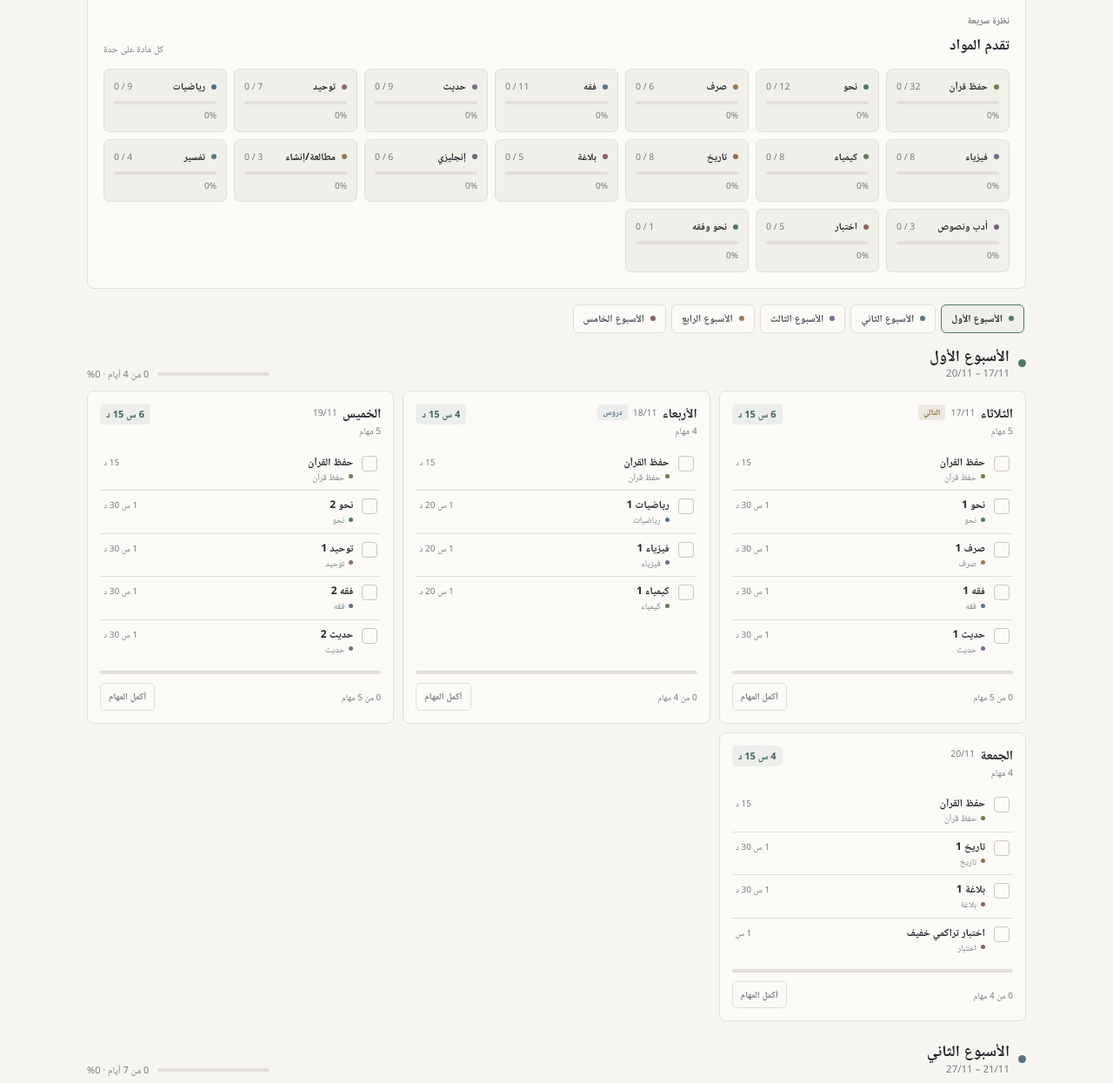
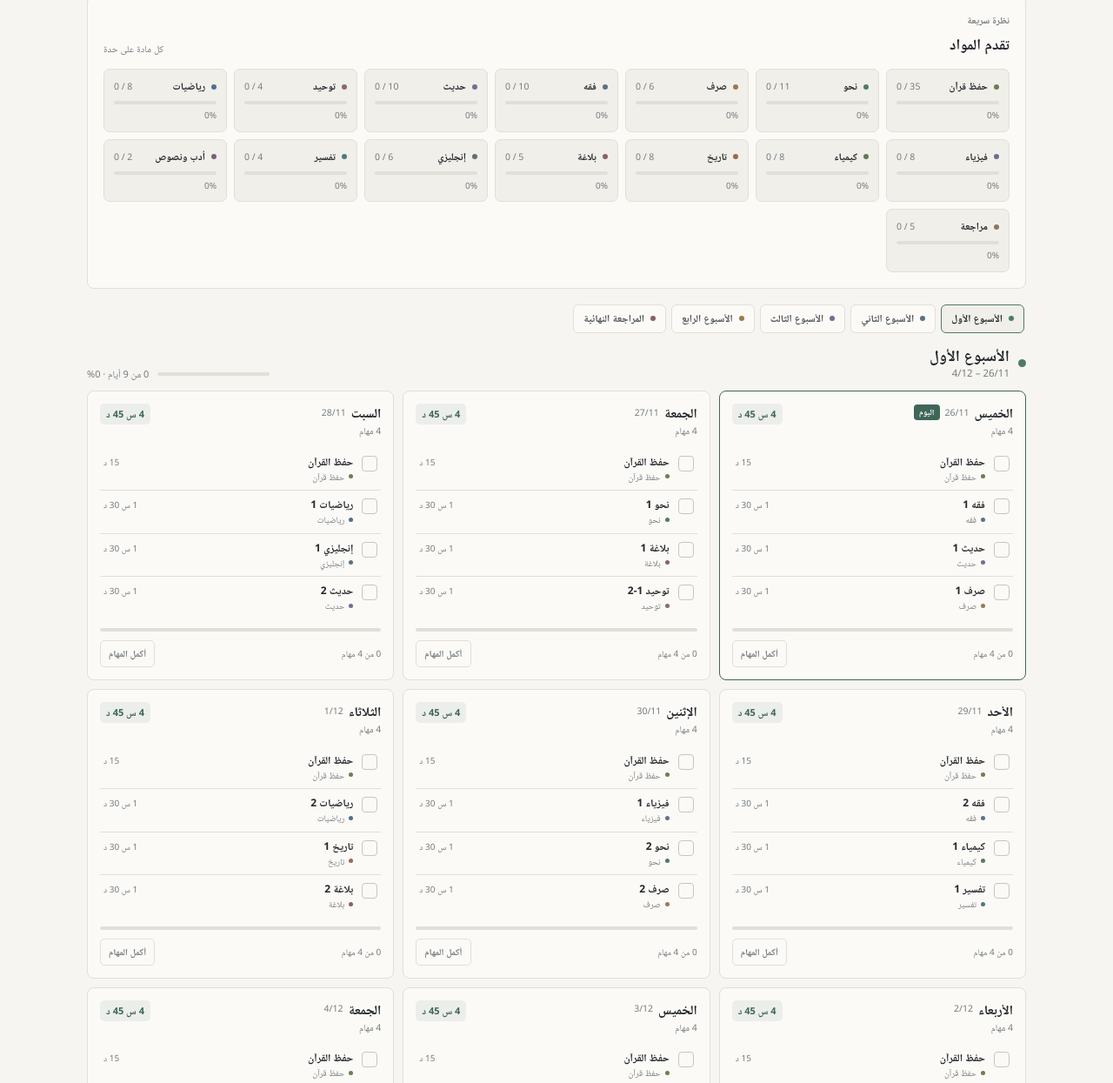
Before and after one commit to hssnxar9-ui/study-tracker, a plain HTML site: page index.html in a window 1280 px wide. Shown: the part 559-1804 px from the top of the page at 87% size. Drawn offline with Linux system fonts and the light colour scheme.

Commit message:
Rebuild plan: 30 study days + 5 review days, 130 tasks

```diff
--- a/app.js
+++ b/app.js
@@ -12,7 +12,7 @@
   const taskDayId = data.taskDayId;
   const subjectColors = data.subjectColors;
   const subjectOrder = data.subjectOrder;
-  const STORAGE_KEY = "study-plan-2026-2027-v1";
+  const STORAGE_KEY = "study-plan-2026-2027-v2";
   const RING_CIRCUMFERENCE = 2 * Math.PI * 58;
 
   const state = loadState();
--- a/index.html
+++ b/index.html
@@ -6,7 +6,7 @@
   <meta name="theme-color" content="#3f6659">
   <title>رفيق المذاكرة — خطة الترم الأول 2026–2027</title>
   <link rel="icon" href="favicon.svg" type="image/svg+xml">
-  <link rel="stylesheet" href="styles.css?v=8">
+  <link rel="stylesheet" href="styles.css?v=9">
 </head>
 <body id="top">
   <header class="topbar">
@@ -169,8 +169,8 @@
       document.body.classList.add("embed");
     }
   </script>
-  <script src="plan.js?v=8"></script>
-  <script src="app.js?v=8"></script>
-  <script src="actions.js?v=8"></script>
+  <script src="plan.js?v=9"></script>
+  <script src="app.js?v=9"></script>
+  <script src="actions.js?v=9"></script>
 </body>
 </html>
--- a/plan.js
+++ b/plan.js
@@ -1,4 +1,4 @@
-/* بيانات الخطة — الترم الأول 2026–2027 */
+/* بيانات الخطة — الترم الأول 2026–2027: 30 يوماً + 5 أيام مراجعة */
 (function () {
   "use strict";
 
@@ -17,59 +17,93 @@
     "تاريخ": "#9a6a4f",
     "بلاغة": "#8a5f6a",
     "إنجليزي": "#5f6f7a",
-    "مطالعة/إنشاء": "#8f7a4f",
     "تفسير": "#4f7a7a",
     "أدب ونصوص": "#7a5f7a",
-    "اختبار": "#8a5f5f",
-    "راحة": "#8a8a80",
-    "نحو وفقه": "#4f7a6a"
+    "مراجعة": "#8a7a5f"
   };
 
   const SUBJECT_ORDER = [
     "حفظ قرآن",
     "نحو", "صرف", "فقه", "حديث", "توحيد", "رياضيات", "فيزياء", "كيمياء",
-    "تاريخ", "بلاغة", "إنجليزي", "مطالعة/إنشاء", "تفسير", "أدب ونصوص",
-    "اختبار", "نحو وفقه"
+    "تاريخ", "بلاغة", "إنجليزي", "تفسير", "أدب ونصوص", "مراجعة"
   ];
 
   const rawPlan = [
     {
       id: "w1",
       title: "الأسبوع الأول",
-      range: "17/11 – 20/11",
+      range: "26/11 – 4/12",
       days: [
         {
-          id: "w1-d1", name: "الثلاثاء", date: "2026-11-17", dateLabel: "17/11", hours: 6, lesson: false,
+          id: "w1-d1", name: "الخميس", date: "2026-11-26", dateLabel: "26/11", lesson: false,
           tasks: [
-            ["نحو", "نحو 1", 90],
-            ["صرف", "صرف 1", 90],
             ["فقه", "فقه 1", 90],
-            ["حديث", "حديث 1", 90]
+            ["حديث", "حديث 1", 90],
+            ["صرف", "صرف 1", 90]
           ]
         },
         {
-          id: "w1-d2", name: "الأربعاء", date: "2026-11-18", dateLabel: "18/11", hours: 4, lesson: true,
+          id: "w1-d2", name: "الجمعة", date: "2026-11-27", dateLabel: "27/11", lesson: false,
           tasks: [
-            ["رياضيات", "رياضيات 1", 80],
-            ["فيزياء", "فيزياء 1", 80],
-            ["كيمياء", "كيمياء 1", 80]
+            ["نحو", "نحو 1", 90],
+            ["بلاغة", "بلاغة 1", 90],
+            ["توحيد", "توحيد 1-2", 90]
           ]
         },
         {
-          id: "w1-d3", name: "الخميس", date: "2026-11-19", dateLabel: "19/11", hours: 6, lesson: false,
+          id: "w1-d3", name: "السبت", date: "2026-11-28", dateLabel: "28/11", lesson: false,
           tasks: [
-            ["نحو", "نحو 2", 90],
-            ["توحيد", "توحيد 1", 90],
-            ["فقه", "فقه 2", 90],
+            ["رياضيات", "رياضيات 1", 90],
+            ["إنجليزي", "إنجليزي 1", 90],
             ["حديث", "حديث 2", 90]
           ]
         },
         {
-          id: "w1-d4", name: "الجمعة", date: "2026-11-20", dateLabel: "20/11", hours: 4, lesson: false,
+          id: "w1-d4", name: "الأحد", date: "2026-11-29", dateLabel: "29/11", lesson: false,
           tasks: [
+            ["فقه", "فقه 2", 90],
+            ["كيمياء", "كيمياء 1", 90],
+            ["تفسير", "تفسير 1", 90]
+          ]
+        },
+        {
+          id: "w1-d5", name: "الإثنين", date: "2026-11-30", dateLabel: "30/11", lesson: false,
+          tasks: [
+            ["فيزياء", "فيزياء 1", 90],
+            ["نحو", "نحو 2", 90],
+            ["صرف", "صرف 2", 90]
+          ]
+        },
+        {
+          id: "w1-d6", name: "الثلاثاء", date: "2026-12-01", dateLabel: "1/12", lesson: false,
+          tasks: [
+            ["رياضيات", "رياضيات 2", 90],
             ["تاريخ", "تاريخ 1", 90],
-            ["بلاغة", "بلاغة 1", 90],
-            ["اختبار", "اختبار تراكمي خفيف", 60]
+            ["بلاغة", "بلاغة 2", 90]
+          ]
+        },
+        {
+          id: "w1-d7", name: "الأربعاء", date: "2026-12-02", dateLabel: "2/12", lesson: false,
+          tasks: [
+            ["فيزياء", "فيزياء 2", 90],
+            ["كيمياء", "كيمياء 2", 90],
+            ["حديث", "حديث 3", 90]
+          ]
+        },
+        {
+          id: "w1-d8", name: "الخميس", date: "2026-12-03", dateLabel: "3/12", lesson: false,
+          tasks: [
+            ["فقه", "فقه 3", 90],
+            ["نحو", "نحو 3", 90],
+            ["توحيد", "توحيد 3-4", 90]
+          ]
+        },
+        {
+          id: "w1-d9", name: "الجمعة", date: "2026-12-04", dateLabel: "4/12", lesson: false,
+          tasks: [
+            ["تاريخ", "تاريخ 2", 90],
+            ["صرف", "صرف 3", 90],
+            ["تفسير", "تفسير 2", 90]
           ]
         }
       ]
@@ -77,65 +111,62 @@
     {
       id: "w2",
       title: "الأسبوع الثاني",
-      range: "21/11 – 27/11",
+      range: "5/12 – 11/12",
       days: [
         {
-          id: "w2-d1", name: "السبت", date: "2026-11-21", dateLabel: "21/11", hours: 6, lesson: false,
+          id: "w2-d1", name: "السبت", date: "2026-12-05", dateLabel: "5/12", lesson: false,
           tasks: [
-            ["نحو", "نحو 3", 90],
-            ["صرف", "صرف 2", 90],
-            ["فقه", "فقه 3", 90],
-            ["توحيد", "توحيد 2", 90]
+            ["رياضيات", "رياضيات 3", 90],
+            ["إنجليزي", "إنجليزي 2", 90],
+            ["حديث", "حديث 4", 90]
           ]
         },
         {
-          id: "w2-d2", name: "الأحد", date: "2026-11-22", dateLabel: "22/11", hours: 4, lesson: true,
+          id: "w2-d2", name: "الأحد", date: "2026-12-06", dateLabel: "6/12", lesson: false,
           tasks: [
-            ["رياضيات", "رياضيات 2", 80],
-            ["إنجليزي", "إنجليزي 1", 80],
-            ["كيمياء", "كيمياء 2", 80]
+            ["فقه", "فقه 4", 90],
+            ["كيمياء", "كيمياء 3", 90],
+            ["بلاغة", "بلاغة 3", 90]
           ]
         },
         {
-          id: "w2-d3", name: "الإثنين", date: "2026-11-23", dateLabel: "23/11", hours: 6, lesson: false,
+          id: "w2-d3", name: "الإثنين", date: "2026-12-07", dateLabel: "7/12", lesson: false,
           tasks: [
-            ["فيزياء", "فيزياء 2", 90],
-            ["كيمياء", "كيمياء 3", 90],
-            ["حديث", "حديث 3", 90],
-            ["نحو", "نحو 4", 90]
+            ["فيزياء", "فيزياء 3", 90],
+            ["نحو", "نحو 4", 90],
+            ["صرف", "صرف 4", 90]
           ]
         },
         {
-          id: "w2-d4", name: "الثلاثاء", date: "2026-11-24", dateLabel: "24/11", hours: 6, lesson: false,
+          id: "w2-d4", name: "الثلاثاء", date: "2026-12-08", dateLabel: "8/12", lesson: false,
           tasks: [
-            ["فقه", "فقه 4", 90],
-            ["توحيد", "توحيد 3", 90],
-            ["تاريخ", "تاريخ 2", 90],
-            ["بلاغة", "بلاغة 2", 90]
+            ["رياضيات", "رياضيات 4", 90],
+            ["تاريخ", "تاريخ 3", 90],
+            ["توحيد", "توحيد 5-6", 90]
           ]
         },
         {
-          id: "w2-d5", name: "الأربعاء", date: "2026-11-25", dateLabel: "25/11", hours: 4, lesson: true,
+          id: "w2-d5", name: "الأربعاء", date: "2026-12-09", dateLabel: "9/12", lesson: false,
           tasks: [
-            ["رياضيات", "رياضيات 3", 80],
-            ["فيزياء", "فيزياء 3", 80],
-            ["صرف", "صرف 3", 80]
+            ["فيزياء", "فيزياء 4", 90],
+            ["كيمياء", "كيمياء 4", 90],
+            ["حديث", "حديث 5", 90]
           ]
         },
         {
-          id: "w2-d6", name: "الخميس", date: "2026-11-26", dateLabel: "26/11", hours: 6, lesson: false,
+          id: "w2-d6", name: "الخميس", date: "2026-12-10", dateLabel: "10/12", lesson: false,
           tasks: [
+            ["فقه", "فقه 5", 90],
             ["نحو", "نحو 5", 90],
-            ["مطالعة/إنشاء", "مطالعة/إنشاء 1", 90],
-            ["تفسير", "تفسير 1", 90],
-            ["إنجليزي", "إنجليزي 2", 90]
+            ["تفسير", "تفسير 3", 90]
           ]
         },
         {
-          id: "w2-d7", name: "الجمعة", date: "2026-11-27", dateLabel: "27/11", hours: 2.75, lesson: false,
+          id: "w2-d7", name: "الجمعة", date: "2026-12-11", dateLabel: "11/12", lesson: false,
           tasks: [
-            ["اختبار", "اختبار تراكمي على ما سبق", 120],
-            ["راحة", "راحة", 45]
+            ["تاريخ", "تاريخ 4", 90],
+            ["صرف", "صرف 5", 90],
+            ["بلاغة", "بلاغة 4", 90]
           ]
         }
       ]
@@ -143,65 +174,62 @@
     {
       id: "w3",
       title: "الأسبوع الثالث",
-      range: "28/11 – 4/12",
+      range: "12/12 – 18/12",
       days: [
         {
-          id: "w3-d1", name: "السبت", date: "2026-11-28", dateLabel: "28/11", hours: 6, lesson: false,
+          id: "w3-d1", name: "السبت", date: "2026-12-12", dateLabel: "12/12", lesson: false,
           tasks: [
-            ["نحو", "نحو 6", 90],
-            ["فقه", "فقه 5", 90],
-            ["حديث", "حديث 4", 90],
-            ["فيزياء", "فيزياء 4", 90]
+            ["رياضيات", "رياضيات 5", 90],
+            ["إنجليزي", "إنجليزي 3", 90],
+            ["حديث", "حديث 6", 90]
           ]
         },
         {
-          id: "w3-d2", name: "الأحد", date: "2026-11-29", dateLabel: "29/11", hours: 4, lesson: true,
+          id: "w3-d2", name: "الأحد", date: "2026-12-13", dateLabel: "13/12", lesson: false,
           tasks: [
-            ["رياضيات", "رياضيات 4", 80],
-            ["إنجليزي", "إنجليزي 3", 80],
-            ["كيمياء", "كيمياء 4", 80]
+            ["فقه", "فقه 6", 90],
+            ["كيمياء", "كيمياء 5", 90],
+            ["توحيد", "توحيد 7-8", 90]
           ]
         },
         {
-          id: "w3-d3", name: "الإثنين", date: "2026-11-30", dateLabel: "30/11", hours: 6, lesson: false,
+          id: "w3-d3", name: "الإثنين", date: "2026-12-14", dateLabel: "14/12", lesson: false,
           tasks: [
             ["فيزياء", "فيزياء 5", 90],
-            ["كيمياء", "كيمياء 5", 90],
-            ["نحو", "نحو 7", 90],
-            ["توحيد", "توحيد 4", 90]
+            ["نحو", "نحو 6", 90],
+            ["صرف", "صرف 6", 90]
           ]
         },
         {
-          id: "w3-d4", name: "الثلاثاء", date: "2026-12-01", dateLabel: "1/12", hours: 6, lesson: false,
+          id: "w3-d4", name: "الثلاثاء", date: "2026-12-15", dateLabel: "15/12", lesson: false,
           tasks: [
-            ["فقه", "فقه 6", 90],
-            ["حديث", "حديث 5", 90],
-            ["تاريخ", "تاريخ 3", 90],
-            ["بلاغة", "بلاغة 3", 90]
+            ["رياضيات", "رياضيات 6", 90],
+            ["إنجليزي", "إنجليزي 4", 90],
+            ["تفسير", "تفسير 4", 90]
           ]
         },
         {
-          id: "w3-d5", name: "الأربعاء", date: "2026-12-02", dateLabel: "2/12", hours: 4, lesson: true,
+          id: "w3-d5", name: "الأربعاء", date: "2026-12-16", dateLabel: "16/12", lesson: false,
           tasks: [
-            ["رياضيات", "رياضيات 5", 80],
-            ["فيزياء", "فيزياء 6", 80],
-            ["صرف", "صرف 4", 80]
+            ["فيزياء", "فيزياء 6", 90],
+            ["كيمياء", "كيمياء 6", 90],
+            ["حديث", "حديث 7", 90]
           ]
         },
         {
-          id: "w3-d6", name: "الخميس", date: "2026-12-03", dateLabel: "3/12", hours: 6, lesson: false,
+          id: "w3-d6", name: "الخميس", date: "2026-12-17", dateLabel: "17/12", lesson: false,
           tasks: [
-            ["نحو", "نحو 8", 90],
-            ["مطالعة/إنشاء", "مطالعة/إنشاء 2", 90],
-            ["تفسير", "تفسير 2", 90],
-            ["إنجليزي", "إنجليزي 4", 90]
+            ["فقه", "فقه 7", 90],
+            ["نحو", "نحو 7", 90],
+            ["بلاغة", "بلاغة 5", 90]
           ]
         },
         {
-          id: "w3-d7", name: "الجمعة", date: "2026-12-04", dateLabel: "4/12", hours: 2.75, lesson: false,
+          id: "w3-d7", name: "الجمعة", date: "2026-12-18", dateLabel: "18/12", lesson: false,
           tasks: [
-            ["اختبار", "اختبار تراكمي على ما سبق", 120],
-            ["راحة", "راحة", 45]
+            ["تاريخ", "تاريخ 5", 90],
+            ["نحو", "نحو 8", 90],
+            ["حديث", "حديث 8", 90]
           ]
         }
       ]
@@ -209,130 +237,99 @@
     {
       id: "w4",
       title: "الأسبوع الرابع",
-      range: "5/12 – 11/12",
+      range: "19/12 – 25/12",
       days: [
         {
-          id: "w4-d1", name: "السبت", date: "2026-12-05", dateLabel: "5/12", hours: 6, lesson: false,
+          id: "w4-d1", name: "السبت", date: "2026-12-19", dateLabel: "19/12", lesson: false,
           tasks: [
-            ["نحو", "نحو 9", 90],
-            ["فقه", "فقه 7", 90],
-            ["حديث", "حديث 6", 90],
-            ["فيزياء", "فيزياء 7", 90]
+            ["رياضيات", "رياضيات 7", 90],
+            ["إنجليزي", "إنجليزي 5", 90],
+            ["حديث", "حديث 9", 90]
           ]
         },
         {
-          id: "w4-d2", name: "الأحد", date: "2026-12-06", dateLabel: "6/12", hours: 4, lesson: true,
+          id: "w4-d2", name: "الأحد", date: "2026-12-20", dateLabel: "20/12", lesson: false,
           tasks: [
-            ["رياضيات", "رياضيات 6", 80],
-            ["كيمياء", "كيمياء 6", 80],
-            ["إنجليزي", "إنجليزي 5", 80]
+            ["فقه", "فقه 8", 90],
+            ["كيمياء", "كيمياء 7", 90],
+            ["أدب ونصوص", "أدب ونصوص 1", 90]
           ]
         },
         {
-          id: "w4-d3", name: "الإثنين", date: "2026-12-07", dateLabel: "7/12", hours: 6, lesson: false,
+          id: "w4-d3", name: "الإثنين", date: "2026-12-21", dateLabel: "21/12", lesson: false,
           tasks: [
-            ["نحو", "نحو 10", 90],
-            ["تاريخ", "تاريخ 4", 90],
-            ["فقه", "فقه 8", 90],
-            ["توحيد", "توحيد 5", 90]
+            ["فيزياء", "فيزياء 7", 90],
+            ["نحو", "نحو 9", 90],
+            ["حديث", "حديث 10", 90]
           ]
         },
         {
-          id: "w4-d4", name: "الثلاثاء", date: "2026-12-08", dateLabel: "8/12", hours: 6, lesson: false,
+          id: "w4-d4", name: "الثلاثاء", date: "2026-12-22", dateLabel: "22/12", lesson: false,
           tasks: [
-            ["فقه", "فقه 9", 90],
-            ["حديث", "حديث 7", 90],
-            ["تاريخ", "تاريخ 5", 90],
-            ["بلاغة", "بلاغة 4", 90]
+            ["رياضيات", "رياضيات 8", 90],
+            ["إنجليزي", "إنجليزي 6", 90],
+            ["تاريخ", "تاريخ 6", 90]
           ]
         },
         {
-          id: "w4-d5", name: "الأربعاء", date: "2026-12-09", dateLabel: "9/12", hours: 4, lesson: true,
+          id: "w4-d5", name: "الأربعاء", date: "2026-12-23", dateLabel: "23/12", lesson: false,
           tasks: [
-            ["رياضيات", "رياضيات 7", 80],
-            ["كيمياء", "كيمياء 7", 80],
-            ["صرف", "صرف 5", 80]
+            ["فيزياء", "فيزياء 8", 90],
+            ["كيمياء", "كيمياء 8", 90],
+            ["أدب ونصوص", "أدب ونصوص 2", 90]
           ]
         },
         {
-          id: "w4-d6", name: "الخميس", date: "2026-12-10", dateLabel: "10/12", hours: 6, lesson: false,
+          id: "w4-d6", name: "الخميس", date: "2026-12-24", dateLabel: "24/12", lesson: false,
           tasks: [
-            ["نحو", "نحو 11", 90],
-            ["فقه", "فقه 10", 90],
-            ["مطالعة/إنشاء", "مطالعة/إنشاء 3", 90],
-            ["تفسير", "تفسير 3", 90]
+            ["فقه", "فقه 9", 90],
+            ["نحو", "نحو 10", 90],
+            ["تاريخ", "تاريخ 7", 90]
           ]
         },
         {
-          id: "w4-d7", name: "الجمعة", date: "2026-12-11", dateLabel: "11/12", hours: 2.75, lesson: false,
+          id: "w4-d7", name: "الجمعة", date: "2026-12-25", dateLabel: "25/12", lesson: false,
           tasks: [
-            ["اختبار", "اختبار تراكمي على ما سبق", 120],
-            ["راحة", "راحة", 45]
+            ["فقه", "فقه 10-11", 90],
+            ["نحو", "نحو 11-12", 90],
+            ["تاريخ", "تاريخ 8", 90]
           ]
         }
       ]
     },
     {
       id: "w5",
-      title: "الأسبوع الخامس",
-      range: "12/12 – 18/12",
+      title: "المراجعة النهائية",
+      range: "26/12 – 30/12",
       days: [
         {
-          id: "w5-d1", name: "السبت", date: "2026-12-12", dateLabel: "12/12", hours: 6, lesson: false,
+          id: "w5-d1", name: "السبت", date: "2026-12-26", dateLabel: "26/12", lesson: false,
           tasks: [
-            ["نحو", "نحو 12", 90],
-            ["حديث", "حديث 8", 90],
-            ["توحيد", "توحيد 6", 90],
-            ["فيزياء", "فيزياء 8", 90]
+            ["مراجعة", "حل امتحانات سابقة — المواد الثقافية", 180]
           ]
         },
         {
-          id: "w5-d2", name: "الأحد", date: "2026-12-13", dateLabel: "13/12", hours: 4, lesson: true,
+          id: "w5-d2", name: "الأحد", date: "2026-12-27", dateLabel: "27/12", lesson: false,
           tasks: [
-            ["رياضيات", "رياضيات 8", 80],
-            ["إنجليزي", "إنجليزي 6", 80],
-            ["كيمياء", "كيمياء 8", 80]
+            ["مراجعة", "حل امتحانات سابقة — المواد العربية", 180]
           ]
         },
         {
-          id: "w5-d3", name: "الإثنين", date: "2026-12-14", dateLabel: "14/12", hours: 6, lesson: false,
+          id: "w5-d3", name: "الإثنين", date: "2026-12-28", dateLabel: "28/12", lesson: false,
           tasks: [
-            ["تاريخ", "تاريخ 6", 90],
-            ["فقه", "فقه 11", 90],
-            ["أدب ونصوص", "أدب ونصوص 1", 90],
-            ["صرف", "صرف 6", 90]
+            ["مراجعة", "مراجعة الفقه الشافعي", 180]
           ]
         },
         {
-          id: "w5-d4", name: "الثلاثاء", date: "2026-12-15", dateLabel: "15/12", hours: 6, lesson: false,
+          id: "w5-d4", name: "الثلاثاء", date: "2026-12-29", dateLabel: "29/12", lesson: false,
           tasks: [
-            ["تاريخ", "تاريخ 7", 90],
-            ["بلاغة", "بلاغة 5", 90],
-            ["أدب ونصوص", "أدب ونصوص 2", 90],
-            ["تفسير", "تفسير 4", 90]
+            ["مراجعة", "مراجعة الرياضيات البحتة", 180]
           ]
         },
         {
-          id: "w5-d5", name: "الأربعاء", date: "2026-12-16", dateLabel: "16/12", hours: 4, lesson: true,
+          id: "w5-d5", name: "الأربعاء", date: "2026-12-30", dateLabel: "30/12", lesson: false,
           tasks: [
-            ["رياضيات", "رياضيات 9", 80],
-            ["حديث", "حديث 9-10", 80],
-            ["توحيد", "توحيد 7-8", 80]
-          ]
-        },
-        {
-          id: "w5-d6", name: "الخميس", date: "2026-12-17", dateLabel: "17/12", hours: 6, lesson: false,
-          tasks: [
-            ["تاريخ", "تاريخ 8", 120],
-            ["أدب ونصوص", "أدب ونصوص 3-4", 120],
-            ["نحو وفقه", "حل وتطبيق نحو وفقه", 120]
-          ]
-        },
-        {
-          id: "w5-d7", name: "الجمعة", date: "2026-12-18", dateLabel: "18/12", hours: 2.75, lesson: false,
-          tasks: [
-            ["اختبار", "آخر اختبار شامل", 120],
-            ["راحة", "راحة", 45]
+            ["مراجعة", "مراجعة شاملة — الفقه + الرياضيات", 180]
           ]
         }
       ]
@@ -349,7 +346,7 @@
           minutes: task[2]
         };
       });
-      // ربع ساعة حفظ قرآن يومياً، أول كل يوم، بمعرّف ثابت لا يغيّر معرّفات المهام القديمة.
+      // ربع ساعة حفظ قرآن يومياً، أول كل يوم، بمعرّف ثابت لا يغيّر معرّفات المهام.
       tasks.unshift({
         id: day.id + "-quran",
         subject: "حفظ قرآن",
```
Also changed, not shown: 1 other file.
